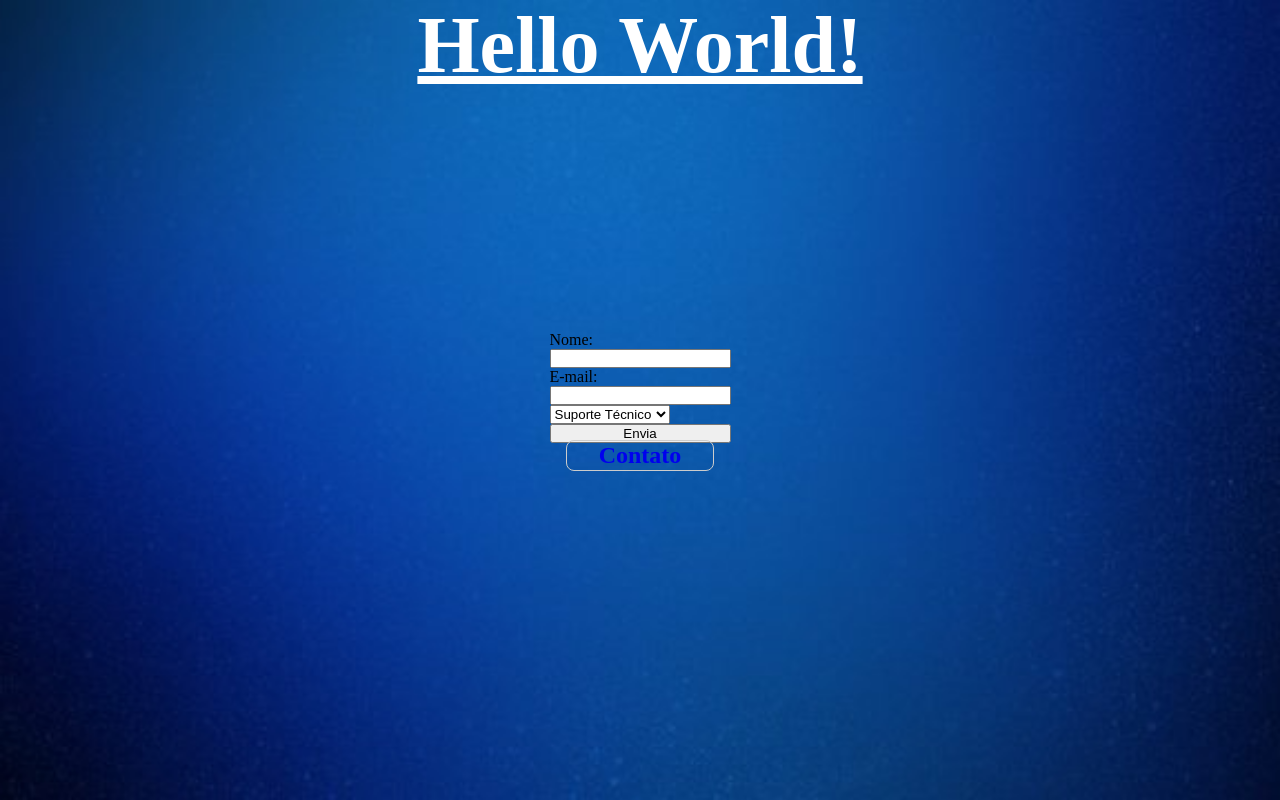
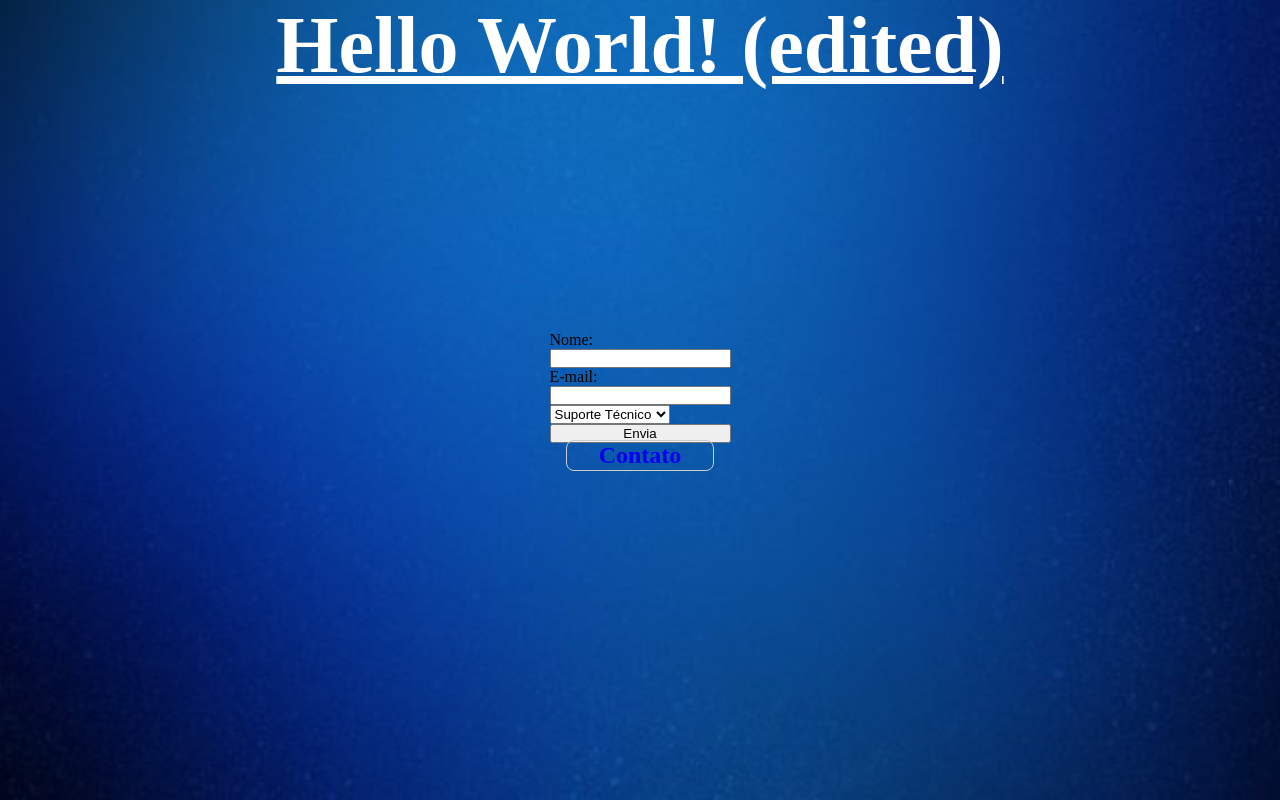
Before and after one commit to Juniorx-62/meu-primeiro-projeto, a plain HTML site: page index.html in a window 1280 px wide. Drawn offline with Linux system fonts and the light colour scheme.

Commit message:
Pablo editou

```diff
--- a/index.html
+++ b/index.html
@@ -23,7 +23,7 @@
     </head>
 
     <body>
-        <h1 style="color: rgb(255, 255, 255);">Hello World!</h1> <!-- Inline-block -->
+        <h1 style="color: rgb(255, 255, 255);">Hello World! (edited)</h1> <!-- Inline-block -->
 
         <form action="#" method="POST">
 
```
